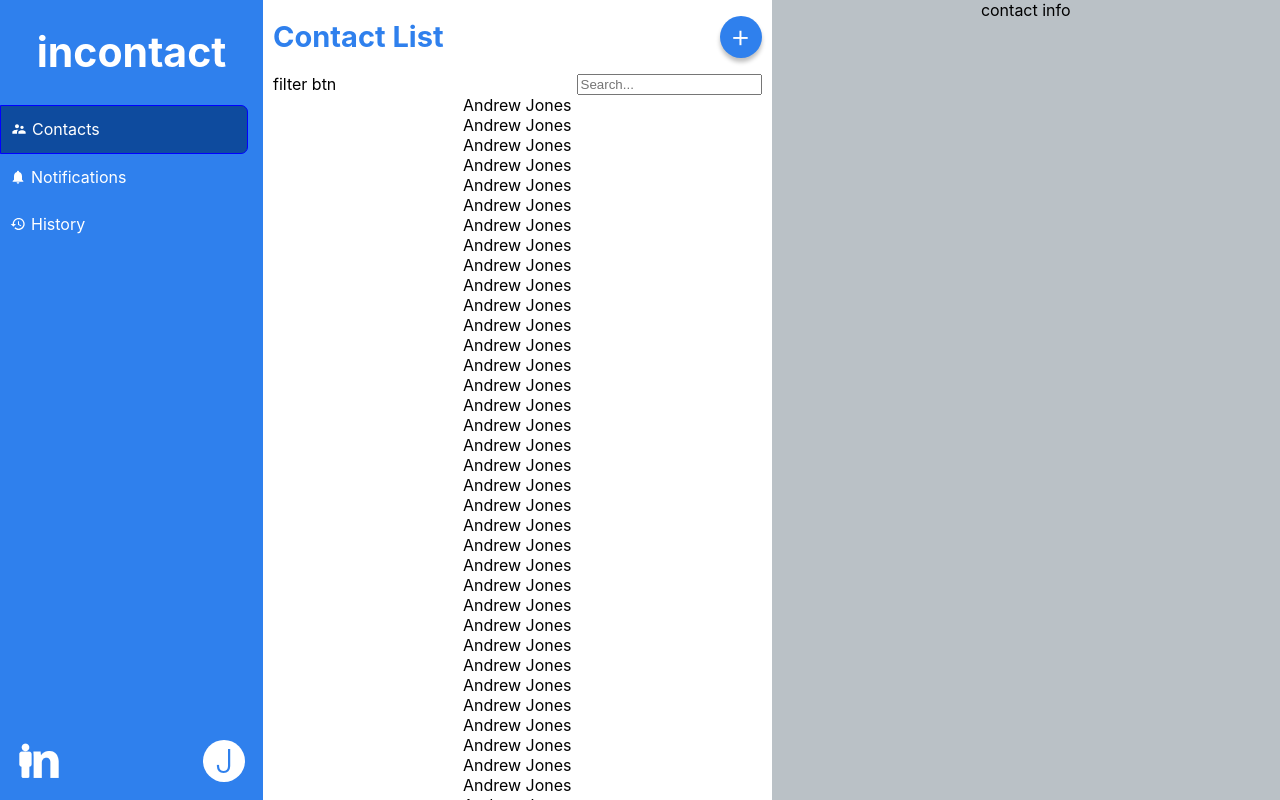
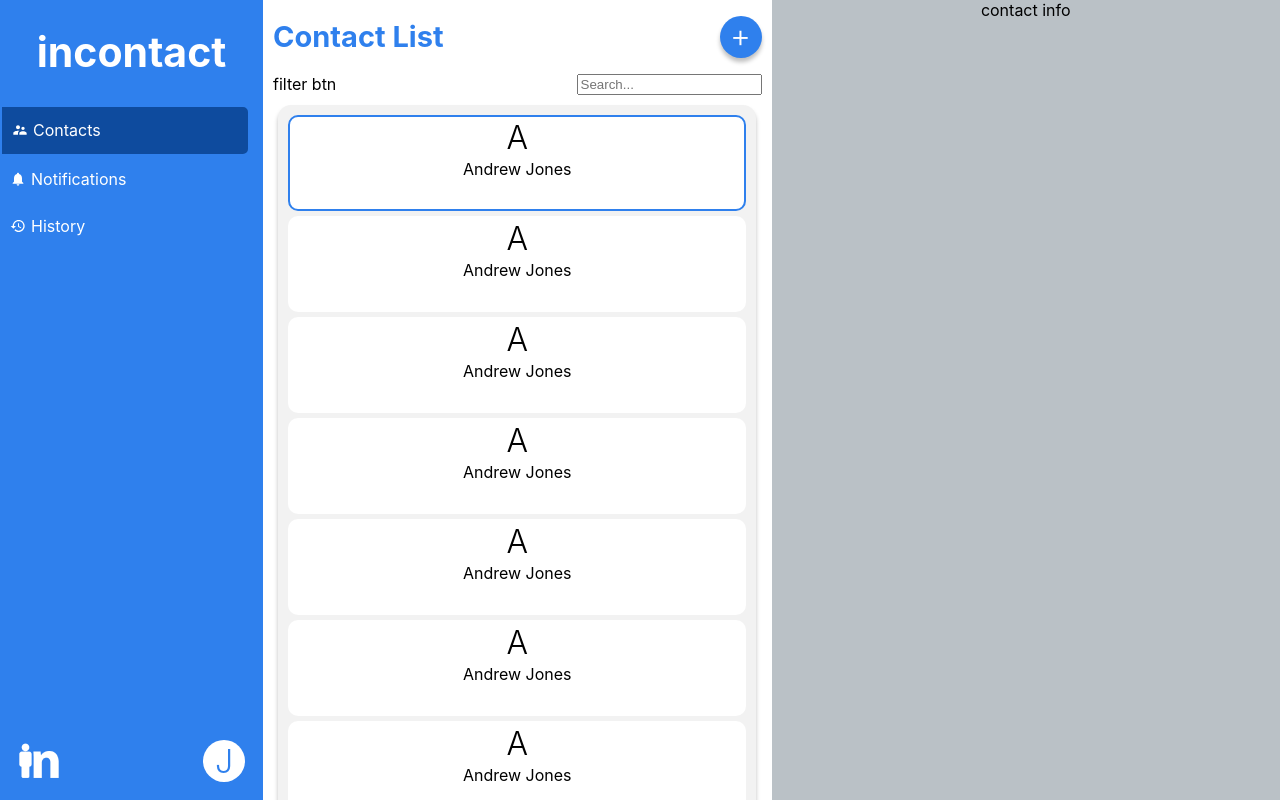
Before and after one commit to OpenSocialCSN/incontact-web, a React (Create React App) app: page / in a window 1280 px wide. Built offline with nearby package versions, Linux system fonts and the light colour scheme.

Commit message:
contact list tems, basic styling

```diff
--- a/src/components/screens/contacts/ContactsScreen.jsx
+++ b/src/components/screens/contacts/ContactsScreen.jsx
@@ -1,9 +1,12 @@
 import React, { useState } from "react";
 
 import "./styles/ContactsScreen.scss";
+import { Avatar } from "../../reusable";
 
 export default function ContactsScreen({ contacts = [] }) {
-  const [selectedContact, selectContact] = useState(null);
+  const [selectedContact, selectContact] = useState(
+    contacts ? contacts[0] : null
+  );
   const selectedContactId = selectedContact && selectedContact.id;
 
   return (
@@ -30,7 +33,8 @@ export default function ContactsScreen({ contacts = [] }) {
 
 const ContactList = ({ contacts, selectContact, selectedContactId }) => {
   return (
-    contacts &&
+    <div className="ContactList">
+      {contacts &&
         contacts.map((c, i) => (
           <ContactListItem
             key={i}
@@ -38,7 +42,8 @@ const ContactList = ({ contacts, selectContact, selectedContactId }) => {
             selectContact={selectContact}
             isActive={selectedContactId === c.id}
           />
-    ))
+        ))}
+    </div>
   );
 };
 
@@ -47,6 +52,7 @@ const ContactListItem = ({ contact, selectContact, isActive }) => (
     className={`ContactListItem${isActive ? " active" : ""}`}
     onClick={() => selectContact(contact)}
   >
+    <Avatar user={contact} />
     {contact.displayName}
   </div>
 );
--- a/src/components/screens/contacts/styles/ContactsScreen.scss
+++ b/src/components/screens/contacts/styles/ContactsScreen.scss
@@ -47,8 +47,28 @@
   background-color: #bac1c6;
 }
 
+.ContactList {
+  background: #f2f2f2;
+  box-shadow: 0px 4px 4px rgba(0, 0, 0, 0.25);
+  border-radius: 13px;
+  width: 90% !important;
+  padding: 10px;
+  margin: auto;
+  margin-top: 10px;
+}
+
 .ContactListItem {
+  background: #ffffff;
+  cursor: pointer;
+  height: 96px;
+  box-sizing: border-box;
+  border-radius: 10px;
+  margin-bottom: 5px;
+  border: 2px solid white;
+  &:hover {
+    border: 2px solid lighten(#2f80ed, 20%);
+  }
 }
 .active {
-  border: 1px solid blue;
+  border: 2px solid #2f80ed;
 }
```
Lines whose indentation alone changed are shown as unchanged.
